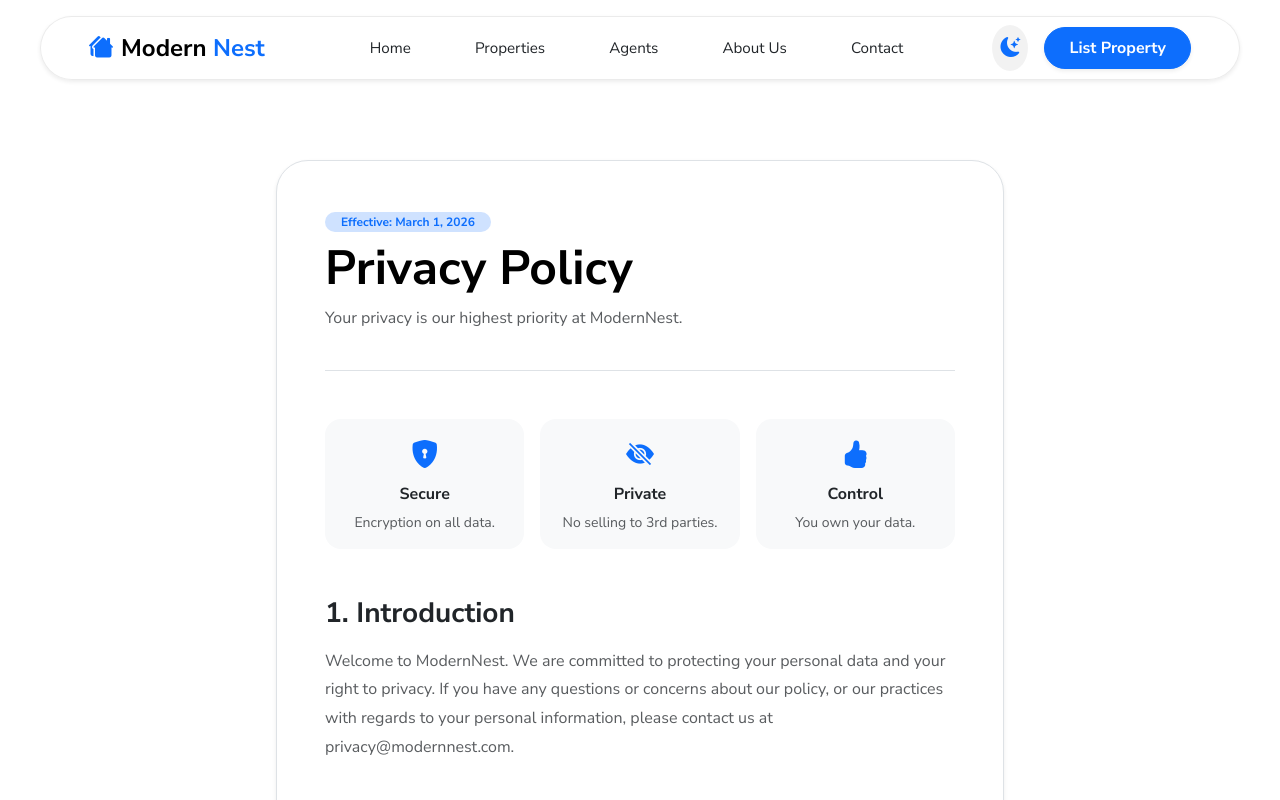
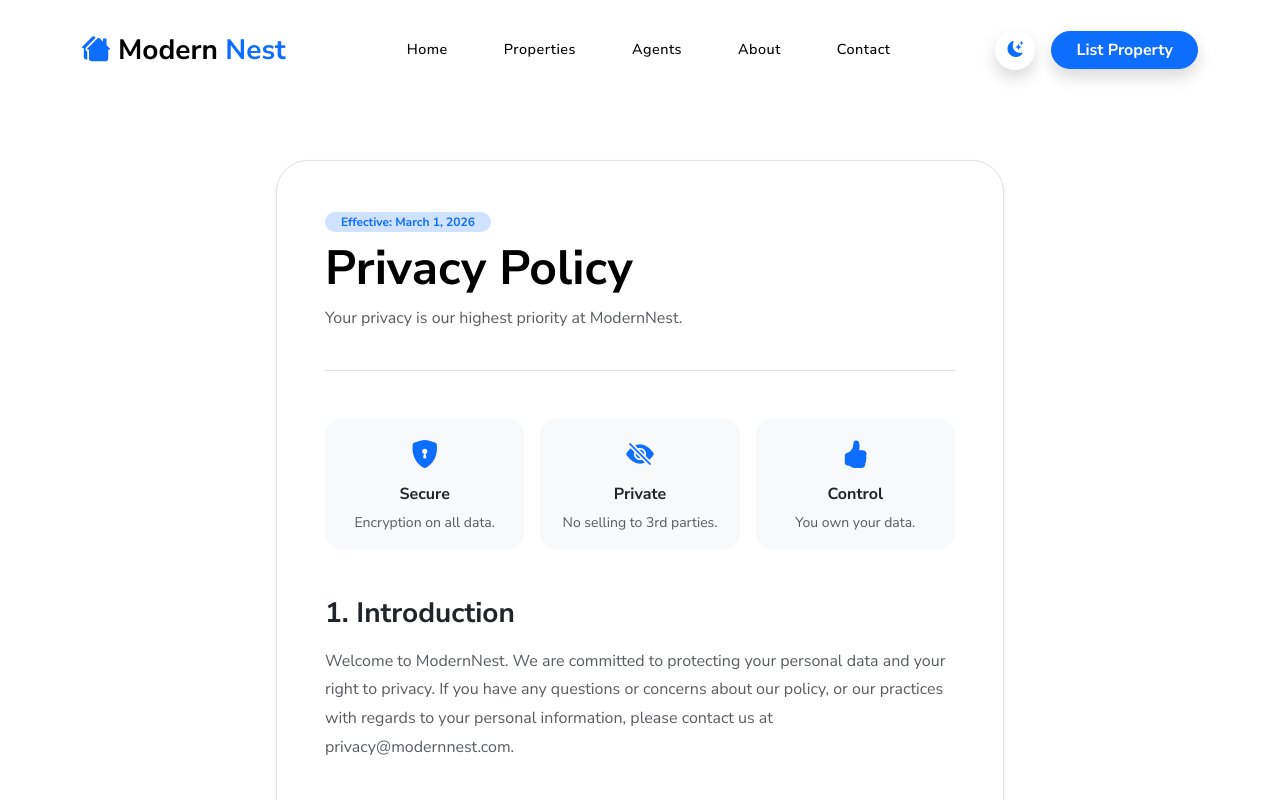
Before and after one commit to avinash072024/real-estate-web, an Angular app: page /privacy-policy in a window 1280 px wide. Shown: the top 800 px of the page. Built offline with nearby package versions, Linux system fonts and the light colour scheme.

Commit message:
header issue fixed

```diff
--- a/src/app/app.component.html
+++ b/src/app/app.component.html
@@ -1,7 +1,8 @@
-<div appDisableRightClick class="d-flex flex-column min-vh-100">
+<!-- <div appDisableRightClick class="d-flex flex-column min-vh-100"> -->
+<div class="d-flex flex-column min-vh-100">
   <header class="sticky-top shadow-sm">
-    <!-- <app-header></app-header> -->
-     <app-navbar></app-navbar>
+    <app-header></app-header>
+     <!-- <app-navbar></app-navbar> -->
   </header>
 
   <main class="flex-grow-1 overflow-hidden">
--- a/src/app/app.component.ts
+++ b/src/app/app.component.ts
@@ -7,7 +7,7 @@ import { NavbarComponent } from './components/navbar/navbar.component';
 
 @Component({
   selector: 'app-root',
-  imports: [RouterOutlet, NavbarComponent, FooterComponent, DisableRightClickDirective],
+  imports: [RouterOutlet, HeaderComponent, FooterComponent, DisableRightClickDirective],
   templateUrl: './app.component.html',
   styleUrl: './app.component.scss'
 })
--- a/src/app/components/header/header.component.html
+++ b/src/app/components/header/header.component.html
@@ -67,12 +67,26 @@
             <span class="logo-text">{{appName1}}<span class="text-primary"> {{appName2}}</span></span>
         </a>
 
-        <button class="navbar-toggler border-0 shadow-none" type="button" data-bs-toggle="collapse"
+        <!-- <button class="navbar-toggler border-0 shadow-none" type="button" data-bs-toggle="collapse"
             data-bs-target="#mainNav">
             <span class="navbar-toggler-icon"></span>
-        </button>
+        </button> -->
+        <div class="d-flex align-items-center">
+            <div class="d-block d-md-block d-lg-none me-3">
+                <app-theme-toggler />
+            </div>
+            <button class="d-block d-md-block d-lg-none theme-toggle-btn border-0 shadow" type="button" (click)="closeMenu()">
+                <!-- <i class="bi" [ngClass]="isMenuOpen ? 'bi-x' : 'bi-grid-fill'"></i> -->
 
-        <div class="collapse navbar-collapse" id="mainNav" #navbarCollapse>
+                @if (isMenuOpen) {
+                <i class="bi bi-x" style="font-size: 2rem;"></i>
+                } @else {
+                <i class="bi-grid-fill"></i>
+                }
+            </button>
+        </div>
+
+        <div class="collapse navbar-collapse" [class.show]="isMenuOpen" id="mainNav" #navbarCollapse>
             <ul class="navbar-nav mx-auto mb-2 mb-lg-0 gap-lg-2 mt-3 mt-lg-0">
                 <!-- <li class="nav-item">
                     <a class="nav-link px-4 rounded-pill" routerLink="/home" routerLinkActive="active-pill"
@@ -92,18 +106,21 @@
                 </li> -->
                 @for (item of navLinks; track item.id) {
                 <li class="nav-item">
-                    <a class="nav-link px-4 rounded-pill" routerLink="{{item.path}}" routerLinkActive="active-pill"
+                    <a class="nav-link px-4 px-lg-3 px-xl-4 rounded-pill" routerLink="{{item.path}}" routerLinkActive="active-pill"
                         [routerLinkActiveOptions]="{exact: true}" (click)="closeMenu()">{{item.name}}</a>
                 </li>
                 }
             </ul>
 
             <div class="d-flex align-items-center justify-content-center gap-3 pb-3 pb-lg-0">
-                <button class="btn btn-link nav-link p-1 rounded-pill" (click)="toggleTheme()">
+                <!-- <button class="btn btn-link nav-link p-1 rounded-pill" (click)="toggleTheme()">
                     <i class="bi fs-5"
                         [ngClass]="isDarkMode ? 'bi-sun-fill text-warning' : 'bi-moon-stars-fill text-primary'"></i>
-                </button>
-                <a routerLink="/list-property" class="btn btn-primary rounded-pill px-4 fw-bold shadow-sm">List Property</a>
+                </button> -->
+                <div class="d-none d-md-none d-lg-block">
+                    <app-theme-toggler />
+                </div>
+                <a routerLink="/list-property" class="btn btn-primary rounded-pill px-4 fw-bold shadow" (click)="closeMenu()">List&nbsp;Property</a>
             </div>
         </div>
     </div>
--- a/src/app/components/header/header.component.ts
+++ b/src/app/components/header/header.component.ts
@@ -3,10 +3,11 @@ import { CommonModule, isPlatformBrowser } from '@angular/common';
 import { ThemeService } from '../../services/theme.service';
 import { RouterLink, RouterLinkActive } from '@angular/router';
 import { Constants } from '../../models/constants';
+import { ThemeTogglerComponent } from "../theme-toggler/theme-toggler.component";
 
 @Component({
   selector: 'app-header',
-  imports: [CommonModule, RouterLink, RouterLinkActive],
+  imports: [CommonModule, RouterLink, RouterLinkActive, ThemeTogglerComponent],
   templateUrl: './header.component.html',
   styleUrl: './header.component.scss'
 })
@@ -47,8 +48,9 @@ export class HeaderComponent implements OnInit {
 
   @ViewChild('navbarCollapse') navbarCollapse!: ElementRef;
 
-  isScrolled = false;
-  isDarkMode = false;
+  isScrolled: boolean = false;
+  isDarkMode: boolean = false;
+  isMenuOpen: boolean = false;
 
   appName1: string = Constants.APP_NAME_STR1;
   appName2: string = Constants.APP_NAME_STR2;
@@ -81,6 +83,9 @@ export class HeaderComponent implements OnInit {
   closeMenu() {
     if (this.navbarCollapse.nativeElement.classList.contains('show')) {
       this.navbarCollapse.nativeElement.classList.remove('show');
+      this.isMenuOpen = !this.isMenuOpen;
+    } else {
+      this.isMenuOpen = !this.isMenuOpen;
     }
   }
 }
--- a/src/app/components/navbar/navbar.component.html
+++ b/src/app/components/navbar/navbar.component.html
@@ -7,7 +7,7 @@
                 <span class="logo-text">{{appName1}}<span class="text-primary"> {{appName2}}</span></span>
             </a>
 
-            <button class="navbar-toggler border-0 shadow-none" type="button" (click)="closeMenu()">
+            <button class="navbar-toggler border-0 shadow-none" type="button" (click)="toggleMenu()">
                 <i class="bi" [ngClass]="isMenuOpen ? 'bi-x' : 'bi-grid-fill'"></i>
             </button>
 
--- a/src/app/components/navbar/navbar.component.ts
+++ b/src/app/components/navbar/navbar.component.ts
@@ -40,9 +40,9 @@ export class NavbarComponent implements OnInit {
     document.documentElement.setAttribute('data-bs-theme', theme);
   }
 
-  // toggleMenu() {
-  //   this.isMenuOpen = !this.isMenuOpen;
-  // }
+  toggleMenu() {
+    this.isMenuOpen = !this.isMenuOpen;
+  }
 
   closeMenu() {
     if (this.navbarCollapse.nativeElement.classList.contains('show')) {
--- /dev/null
+++ b/src/app/components/theme-toggler/theme-toggler.component.html
@@ -0,0 +1,3 @@
+<button (click)="toggleTheme()" class="theme-toggle-btn shadow">
+    <i [class]="isDarkMode() ? 'bi bi-sun-fill' : 'bi bi-moon-stars-fill'"></i>
+</button>
--- /dev/null
+++ b/src/app/components/theme-toggler/theme-toggler.component.ts
@@ -0,0 +1,20 @@
+import { AfterViewInit, Component, inject, signal } from '@angular/core';
+import { ThemeService } from '../../services/theme.service';
+
+@Component({
+  selector: 'app-theme-toggler',
+  imports: [],
+  templateUrl: './theme-toggler.component.html',
+  styleUrl: './theme-toggler.component.scss'
+})
+export class ThemeTogglerComponent {
+  private themeService = inject(ThemeService);
+
+  isDarkMode = signal(false);
+
+  toggleTheme(): void {
+    this.themeService.toggleTheme();
+    // Update local signal to swap icons
+    this.isDarkMode.set(this.themeService.getCurrentTheme() === 'dark');
+  }
+}
--- a/src/app/models/constants.ts
+++ b/src/app/models/constants.ts
@@ -8,7 +8,7 @@ export class Constants {
         { id: 1, name: 'Home', path: '/home' },
         { id: 2, name: 'Properties', path: '/properties' },
         { id: 3, name: 'Agents', path: '/agents' },
-        { id: 4, name: 'About Us', path: '/about' },
+        { id: 4, name: 'About', path: '/about' },
         { id: 5, name: 'Contact', path: '/contact' }
     ];
 
--- a/src/app/services/theme.service.ts
+++ b/src/app/services/theme.service.ts
@@ -1,3 +1,4 @@
+import { isPlatformBrowser } from '@angular/common';
 import { Injectable, signal } from '@angular/core';
 
 @Injectable({
@@ -21,4 +22,14 @@ export class ThemeService {
   private applyTheme(theme: string) {
     document.documentElement.setAttribute('data-bs-theme', theme);
   }
+
+  getCurrentTheme(): string {
+    if (isPlatformBrowser(this.platformId)) {
+      return document.documentElement.getAttribute('data-bs-theme') || 'light';
+    }
+    return 'light';
+  }
+  platformId(platformId: any) {
+    throw new Error('Method not implemented.');
+  }
 }
--- a/src/styles.scss
+++ b/src/styles.scss
@@ -21,3 +21,25 @@ body {
 .cursor-pointer {
     cursor: pointer !important;
 }
+
+// theme toggler
+.theme-toggle-btn {
+    width: 40px;
+    height: 40px;
+    // border-radius: 12px;
+    border-radius: 50%;
+    border: none;
+    background: var(--bs-body-tertiary);
+    color: var(--bs-primary);
+    display: flex;
+    align-items: center;
+    justify-content: center;
+    transition: all 0.3s cubic-bezier(0.175, 0.885, 0.32, 1.275);
+
+    &:hover {
+        // transform: rotate(15deg) scale(1.1);
+        // transform: scale(1.1);
+        background: var(--bs-primary);
+        color: white;
+    }
+}
```
Also changed, not shown: src/app/components/theme-toggler/theme-toggler.component.scss (added), 1 other file (tests, documents, lock files or other folders).
